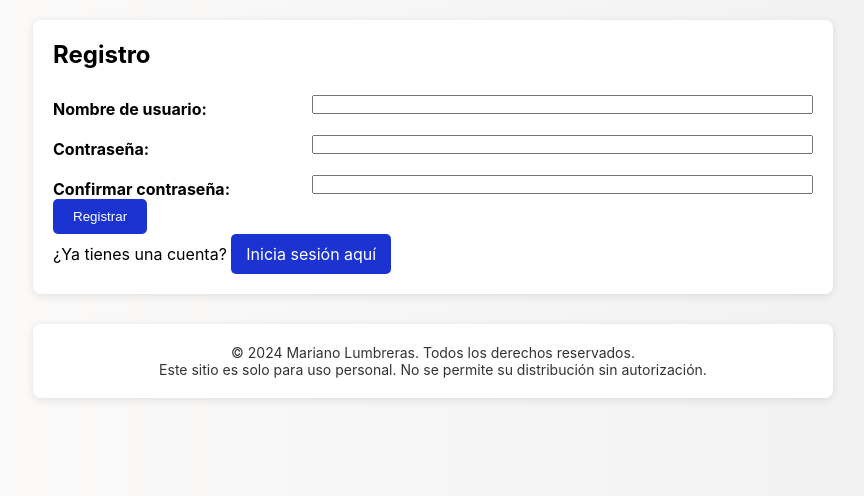
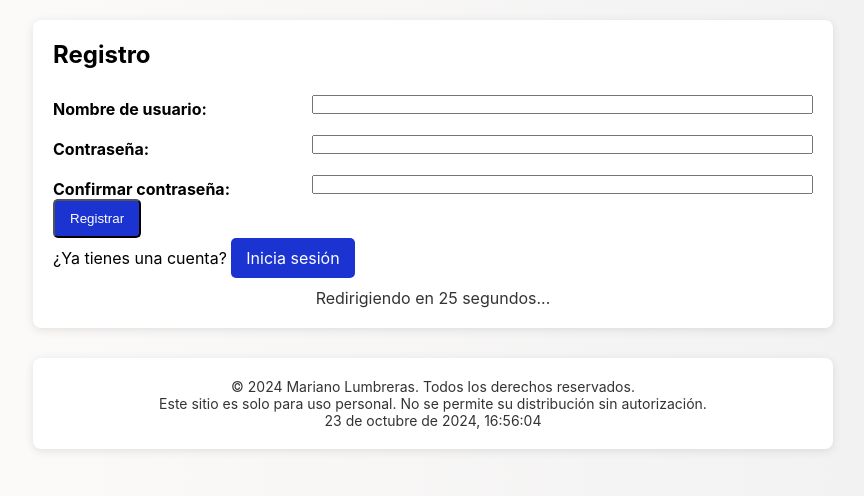
Before and after one commit to M4r14n023/Finanzas, a Flask app: page /register in a window 1280 px wide. Shown: the top 496 px of the page, without its empty margins (207-1071 px from the left). Run offline with Flask 3, Linux system fonts and the light colour scheme.

Commit message:
Finanzas v3.1

```diff
--- a/static/style.css
+++ b/static/style.css
@@ -69,17 +69,18 @@
 
 /* Estilo de botones: colores cálidos y animaciones */
 button {
-    background-color: #1b33d0; /* Botón cálido */
-    color: white;
-    border: none;
-    padding: 10px 20px;
-    border-radius: 5px;
-    transition: background-color 0.3s ease;
+    display: inline-block; /* Permite que el enlace se comporte como un bloque */
+    background-color: #1b33d0; /* Color de fondo */
+    color: white; /* Color del texto */
+    text-decoration: none; /* Sin subrayado */
+    padding: 10px 15px; /* Espaciado alrededor */
+    border-radius: 5px; /* Bordes redondeados */
+    transition: background-color 0.3s ease, transform 0.2s ease; /* Transiciones suaves */
 }
 
 /* Modificación para el modo oscuro */
 body.dark-mode button {
-    background-color: #444; /* Color de fondo de botones en modo oscuro */
+    background-color: #e05a4f /* Color de fondo de botones en modo oscuro */
 }
 
 /* Hover para botones */
@@ -89,7 +90,7 @@
 
 /* Modificación para el hover en modo oscuro */
 body.dark-mode button:hover {
-    background-color: #666; /* Color de hover en modo oscuro */
+    background-color: #1b33d0 /* Color de hover en modo oscuro */
 }
 
 /* Mejoramos la estructura de los formularios */
@@ -229,3 +230,21 @@
     max-width: 800px;  /* Alineamos el ancho con el resto de la página */
     margin: auto;  /* Centramos el contenido */
 }
+
+.footer {
+    background-color: linear-gradient(to right, #fdfcfb, #f1f0f0); /* Fondo claro */
+    padding: 10px 20px; /* Espaciado */
+    margin-top: 20px; /* Margen superior */
+    position: relative; /* Posicionamiento relativo */
+}
+
+
+.datetime {
+    font-size: 14px; /* Tamaño de fuente */
+    color: #333; /* Color oscuro por defecto */
+}
+
+/* Modo oscuro para el datetime */
+body.dark-mode .datetime {
+    color: #f8f9fa; /* Color claro en modo oscuro */
+}
--- a/templates/footer.html
+++ b/templates/footer.html
@@ -3,5 +3,27 @@
     <div class="container">
         <p>&copy; 2024 Mariano Lumbreras. Todos los derechos reservados.</p>
         <p>Este sitio es solo para uso personal. No se permite su distribución sin autorización.</p>
+        <p id="datetime" class="datetime"></p>
     </div>
+    <script>
+        function updateDateTime() {
+            const now = new Date();
+            const options = {
+                year: 'numeric',
+                month: 'long',
+                day: 'numeric',
+                hour: '2-digit',
+                minute: '2-digit',
+                second: '2-digit',
+                hour12: false // Para formato de 24 horas
+            };
+            const dateTimeString = now.toLocaleString('es-ES', options); // Formato de fecha y hora en español
+            document.getElementById('datetime').textContent = dateTimeString;
+        }
+
+        // Actualiza la fecha y hora cada segundo
+        setInterval(updateDateTime, 1000);
+        updateDateTime(); // Llama a la función una vez al cargar la página
+    </script>
+
 </footer>
--- a/templates/login.html
+++ b/templates/login.html
@@ -31,7 +31,7 @@
             <button type="submit" class="btn">Iniciar Sesión</button>
         </form>
         <p>¿No tienes una cuenta?
-            <a href="{{ url_for('register') }}" class="btn-link">Regístrate aquí</a>
+            <a href="{{ url_for('register') }}" class="btn-link">Registrate acá</a>
         </p>
         <div id="timer" class="timer"></div>
     </div>
--- a/templates/register.html
+++ b/templates/register.html
@@ -24,9 +24,38 @@
             </div>
             <button type="submit">Registrar</button>
         </form>
-        <p>¿Ya tienes una cuenta? <a href="{{ url_for('login') }}" class="btn-link">Inicia sesión aquí</a></p>
+        <p>¿Ya tienes una cuenta? <a href="{{ url_for('login') }}" class="btn-link">Inicia sesión</a></p>
+        <div id="timer" class="timer"></div>
     </div>
     <script src="{{ url_for('static', filename='theme-toggle.js') }}"></script>
+    <script>
+        // Establecemos el tiempo límite en segundos (30 segundos)
+        const timeLimit = 30; // 30 segundos
+        let timeRemaining = timeLimit; // Tiempo restante
+
+        // Obtenemos el elemento del temporizador
+        const timerElement = document.getElementById('timer');
+
+        // Actualizamos el temporizador en la pantalla cada segundo
+        const timerInterval = setInterval(() => {
+            if (timeRemaining > 0) {
+                timerElement.textContent = `Redirigiendo en ${timeRemaining} segundos...`;
+                timeRemaining--;
+            } else {
+                clearInterval(timerInterval); // Detenemos el temporizador
+                window.location.href = "{{ url_for('index') }}"; // Cambia esto a la ruta de tu página de inicio
+            }
+        }, 1000);
+
+        // Redefinimos el temporizador si el usuario interactúa con el formulario
+        const form = document.querySelector('form');
+        form.addEventListener('input', () => {
+            timeRemaining = timeLimit; // Reiniciamos el tiempo
+        });
+
+        // Iniciar el temporizador cuando se carga la página
+        timerElement.textContent = `Redirigiendo en ${timeRemaining} segundos...`; // Mensaje inicial
+    </script>
 </body>
 {% include 'footer.html' %}
 </html>
```
